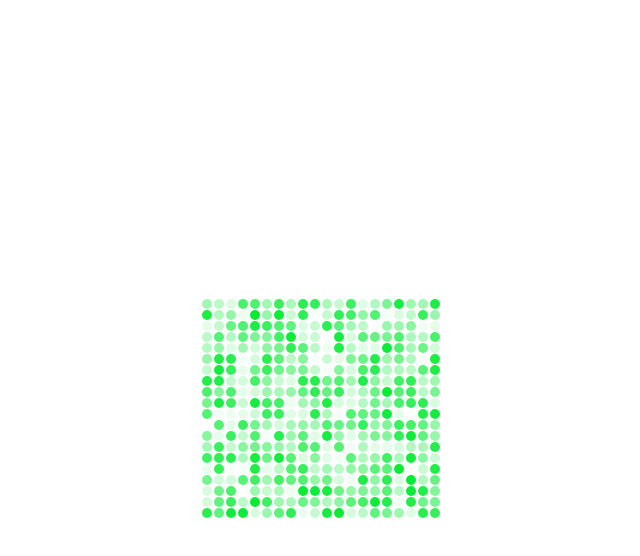
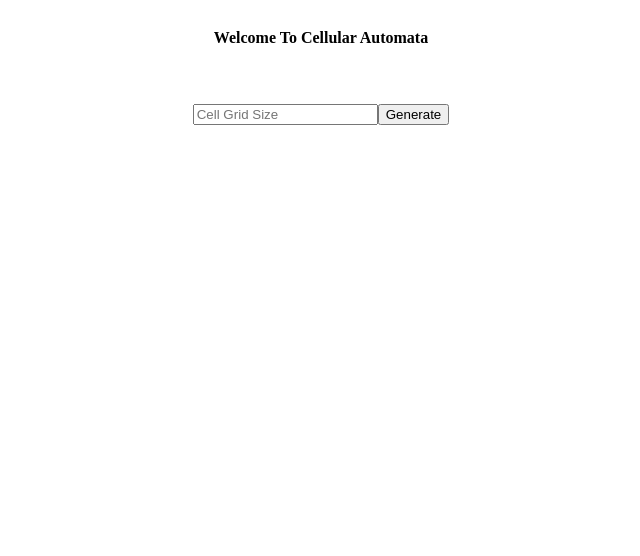
Before and after one commit to Bfindlay/Cellular-Automata, a React app: page / in a window 1280 px wide. Shown: the top 556 px of the page, without its empty margins (319-959 px from the left). Built offline with nearby package versions, Linux system fonts and the light colour scheme.

Commit message:
added basic flexbox input for grid generation

```diff
--- a/public/stylesheets/app.css
+++ b/public/stylesheets/app.css
@@ -5,16 +5,27 @@
     margin: 1px;
     align-items: center;
     align-self: center;
-    border-radius: 5px;
 }
 .container{
     margin: auto;
     height: 100vh;
     display: flex;
+    flex-direction: column;
+    flex:7;
+    justify-content: center;
+    align-items: center;
+}
+.input-container{
+    display: flex;
     flex:1;
+    align-self : center;
+    justify-content: center;
+    align-items:center;
+
 }
 .cell-container{
     display: flex;
+    flex:7;
     flex-wrap: wrap;
     justify-content: center;
     align-items:center;
--- a/src/actions/index.js
+++ b/src/actions/index.js
@@ -13,6 +13,6 @@ export const setCells = cells => {
     return { type: SET_CELLS, payload: cells}
 }
 
-export const setCellColor = color => {
-    return { type: SET_CELL_COLOR, payload: color}
+export const setCellColor = (geo, color) => {
+    return { type: SET_CELL_COLOR, payload: {geo, color}}
 }
--- a/src/components/App.jsx
+++ b/src/components/App.jsx
@@ -10,7 +10,8 @@ class App extends Component {
     super(props);
     this.state = {
       cells: [],
-      width: null
+      width: null,
+      size: null
     }
   }
   generateCells(size){
@@ -26,14 +27,11 @@ class App extends Component {
     this.props.setCells(arr);
   }
 
-  componentWillMount(){
-    this.generateCells(20);
-  }
 
-  render() {
+
+  renderGrid(){
     const { cells } = this.props;
     return (
-      <div className='container'>
         <div style={{"width" : this.state.width}} className='cell-container'>
             { cells.map( (arr) => {
                 arr = arr.map( (element) => {
@@ -42,6 +40,18 @@ class App extends Component {
                 return <CellRow key={Math.random()} cells={arr} />
             })}
         </div>
+    )
+  }
+  render() {
+    const { cells } = this.props;
+    return (
+      <div className='container'>
+        <h4> Welcome To Cellular Automata </h4>
+        <div className='input-container'>
+          <input type='number' onChange={(e)=> this.setState({size:e.target.value})}placeholder='Cell Grid Size'/ >
+          <input type='button' onClick={() => this.generateCells(this.state.size)}value='Generate'/>
+        </div>
+          { this.renderGrid() }
       </div>
     )
   }
@@ -68,9 +78,8 @@ class C {
 
     this.health = 1;
   }
-  setColor(){
-    this.color = `rgba(255, 0, 0, 1)`
-    console.log(this.color);
+  setColor(color){
+    this.color = color;
   }
   setHealth(x){
     this.health = x;
--- a/src/components/Cell.jsx
+++ b/src/components/Cell.jsx
@@ -8,24 +8,28 @@ class Cell extends Component {
     constructor(props){
         super(props);
     }
+
     evolve(){
         let opacity = Math.random();
-         this.setState({color: `rgba(4,236,50,${opacity})`});
+        if(opacity <= 0.05){
+            return this.props.setCellColor(this.props.coords,`rgba(255,0,0,${Math.random()})` )
+        }
+            return this.props.setCellColor(this.props.coords,`rgba(${Math.random()*10},255,${Math.random()*10},${Math.random()})` )
 
     }
     health(){
         this.setState({color: `rgba(255,0,0,0.8)`})
     }
+
     componentDidMount(){
 
     }
     render(){
-       //setInterval(this.evolve.bind(this), Math.random()*10000);
+      // setInterval(this.evolve.bind(this), 3000);
        const { cells, coords } = this.props;
        const node = cells[coords.x][coords.y];
-       //console.log(node);
         return(
-            <div onClick={()=> this.props.setCellColor(this.props.coords)} style={{backgroundColor: node.color}} className='cell' />
+            <div style={{backgroundColor: node.color}} className='cell' />
         )
     }
 }
@@ -33,4 +37,4 @@ const mapStateToProps = ({ Cellular }) => {
     const { cells } = Cellular;
     return { cells }
 }
-export default connect(mapStateToProps,{setCellColor })(Cell);
+export default connect(mapStateToProps, {setCellColor })(Cell);
--- a/src/reducers/CellReducer.js
+++ b/src/reducers/CellReducer.js
@@ -15,11 +15,10 @@ export default (state = INITIAL_STATE, action) => {
         case SET_CELLS:
             return {...state, cells: action.payload}
         case SET_CELL_COLOR:
-            let node = state.cells[action.payload.x][action.payload.y]
+            let node = state.cells[action.payload.geo.x][action.payload.geo.y]
             let cells = [...state.cells];
-            cells[action.payload.x][action.payload.y] = node;
-            node.setColor();
-            console.log(node.color);
+            cells[action.payload.geo.x][action.payload.geo.y] = node;
+            node.setColor(action.payload.color);
             return { ...state, cells}
         default:
             return state;
```
